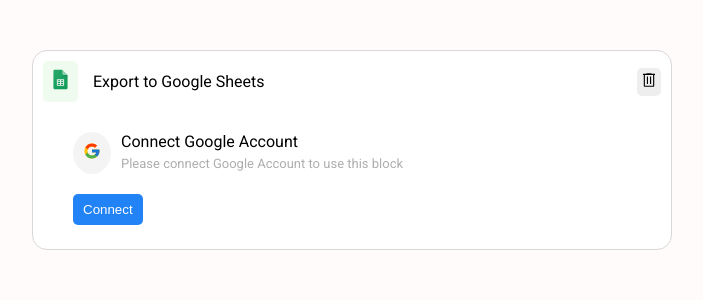
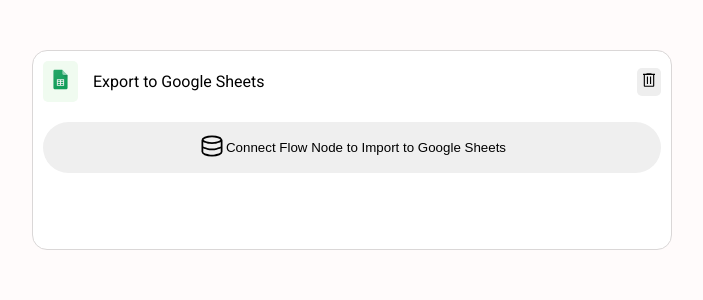
Before and after one commit to mramdanf/export-to-googlesheet, a Next.js app: page / in a window 1280 px wide. Both pictures are taken after a click on the button "Connect". Shown: the top 300 px of the page, without its empty margins (288-991 px from the left). Built offline with nearby package versions, Linux system fonts and the light colour scheme.

Commit message:
connect flow node

```diff
--- a/package.json
+++ b/package.json
@@ -12,6 +12,7 @@
     "@types/node": "20.4.6",
     "@types/react": "18.2.18",
     "@types/react-dom": "18.2.7",
+    "classnames": "^2.3.2",
     "eslint": "8.46.0",
     "eslint-config-next": "13.4.12",
     "next": "13.4.12",
--- a/src/components/button.module.css
+++ /dev/null
@@ -1,7 +0,0 @@
-.button {
-  background-color: #2183f6;
-  border-radius: 5px;
-  color: white;
-  padding: 8px 10px;
-  border: none;
-}
--- a/src/components/button.tsx
+++ /dev/null
@@ -1,7 +0,0 @@
-import classes from './button.module.css';
-
-function Button({ children }: { children: string }) {
-  return <button className={classes.button}>{children}</button>;
-}
-
-export default Button;
--- /dev/null
+++ b/src/components/button/button.module.css
@@ -0,0 +1,28 @@
+.buttonDefault {
+  background-color: #2183f6;
+  border-radius: 5px;
+  color: white;
+  padding: 8px 10px;
+  border: none;
+}
+
+.button {
+  width: 100%;
+  margin-top: 20px;
+  padding: 10px 0;
+  border-radius: 50px;
+  border: none;
+}
+
+.buttonPrimary {
+  background-color: #2183f6;
+  border-radius: 5px;
+  color: white;
+  padding: 8px 10px;
+  border: none;
+}
+
+.buttonPrimary:hover,
+.buttonDefault:hover {
+  cursor: pointer;
+}
--- /dev/null
+++ b/src/components/button/button.tsx
@@ -0,0 +1,28 @@
+import React from 'react';
+import cx from 'classnames';
+import classes from './button.module.css';
+
+interface CustomButtonProps
+  extends React.DetailedHTMLProps<
+    React.ButtonHTMLAttributes<HTMLButtonElement>,
+    HTMLButtonElement
+  > {
+  category?: 'primary' | 'default';
+}
+
+function Button({ children, category, ...rest }: CustomButtonProps) {
+  return (
+    <button
+      className={cx(
+        {
+          [classes.buttonPrimary]: category === 'primary'
+        },
+        rest.className
+      )}
+      {...rest}>
+      {children}
+    </button>
+  );
+}
+
+export default Button;
--- /dev/null
+++ b/src/components/connect-flow-node.module.css
@@ -0,0 +1,17 @@
+.button {
+  width: 100%;
+  margin-top: 20px;
+  padding: 10px 0;
+  border-radius: 50px;
+  border: none;
+}
+
+.button:hover {
+  cursor: pointer;
+}
+
+.buttonContent {
+  display: flex;
+  align-items: center;
+  justify-content: center;
+}
--- a/src/components/connect-flow-node.tsx
+++ b/src/components/connect-flow-node.tsx
@@ -1,5 +1,20 @@
-function ConnectFlowNode() {
-  return <p>Connect flow node</p>;
+import Button from './button/button';
+import classes from './connect-flow-node.module.css';
+import DatabaseIcon from './icons/database-icon';
+import { Content } from '@/types/app';
+
+type ConnectFlowNodeProps = {
+  onSetCurrContent: (val: Content) => void;
+};
+
+function ConnectFlowNode(props: ConnectFlowNodeProps) {
+  return (
+    <Button className={classes.button}>
+      <div className={classes.buttonContent}>
+        <DatabaseIcon /> Connect Flow Node to Import to Google Sheets
+      </div>
+    </Button>
+  );
 }
 
 export default ConnectFlowNode;
--- a/src/components/connect-to-google-account.tsx
+++ b/src/components/connect-to-google-account.tsx
@@ -1,9 +1,14 @@
 import GoogleLogoIcon from './icons/google-logo-icon';
 
 import classes from './connect-to-google-account.module.css';
-import Button from './button';
+import Button from './button/button';
+import { Content } from '@/types/app';
 
-function ConnectToGoogleAccount() {
+type ConnectToGoogleAccountProps = {
+  onSetCurrContent: (val: Content) => void;
+};
+
+function ConnectToGoogleAccount(props: ConnectToGoogleAccountProps) {
   return (
     <div className={classes.wrapper}>
       <div className={classes.description}>
@@ -13,7 +18,9 @@
           <p>Please connect Google Account to use this block</p>
         </div>
       </div>
-      <Button>Connect</Button>
+      <Button category="primary" onClick={() => props.onSetCurrContent('connect-flow-node')}>
+        Connect
+      </Button>
     </div>
   );
 }
--- /dev/null
+++ b/src/components/icons/database-icon.tsx
@@ -0,0 +1,20 @@
+function DatabaseIcon() {
+  const minus = 20;
+  const dimension = {
+    height: 48 - minus,
+    width: 48 - minus
+  };
+  return (
+    <div>
+      <svg
+        xmlns="http://www.w3.org/2000/svg"
+        viewBox="0 -960 960 960"
+        height={dimension.height}
+        width={dimension.width}>
+        <path d="M480-120q-151 0-255.5-46.5T120-280v-400q0-66 105.5-113T480-840q149 0 254.5 47T840-680v400q0 67-104.5 113.5T480-120Zm0-488q86 0 176.5-26.5T773-694q-27-32-117.5-59T480-780q-88 0-177 26t-117 60q28 35 116 60.5T480-608Zm-1 214q42 0 84-4.5t80.5-13.5q38.5-9 73.5-22t63-29v-155q-29 16-64 29t-74 22q-39 9-80 14t-83 5q-42 0-84-5t-80.5-14q-38.5-9-73-22T180-618v155q27 16 61 29t72.5 22q38.5 9 80.5 13.5t85 4.5Zm1 214q48 0 99-8.5t93.5-22.5q42.5-14 72-31t35.5-35v-125q-28 16-63 28.5T643.5-352q-38.5 9-80 13.5T479-334q-43 0-85-4.5T313.5-352q-38.5-9-72.5-21.5T180-402v126q5 17 34 34.5t72 31q43 13.5 94 22t100 8.5Z" />
+      </svg>
+    </div>
+  );
+}
+
+export default DatabaseIcon;
--- a/src/components/main-card.tsx
+++ b/src/components/main-card.tsx
@@ -1,9 +1,14 @@
+import { useState } from 'react';
 import ConnectToGoogleAccount from './connect-to-google-account';
 import DeleteIcon from './icons/delete-icon';
 import GSheetIcon from './icons/gsheet-icon';
 import classes from './main-card.module.css';
+import ConnectFlowNode from './connect-flow-node';
+import { Content } from '@/types/app';
+import FileChooser from './file-chooser';
 
 function MainCard() {
+  const [currContent, setCurrContent] = useState<Content>('connect-google');
   return (
     <div className={classes.card}>
       <div className={classes.cardHeader}>
@@ -13,7 +18,11 @@
           <DeleteIcon />
         </div>
       </div>
-      <ConnectToGoogleAccount />
+      {currContent === 'connect-google' && (
+        <ConnectToGoogleAccount onSetCurrContent={setCurrContent} />
+      )}
+      {currContent === 'connect-flow-node' && <ConnectFlowNode onSetCurrContent={setCurrContent} />}
+      {currContent === 'file-chooser' && <FileChooser />}
     </div>
   );
 }
--- /dev/null
+++ b/src/types/app.ts
@@ -0,0 +1 @@
+export type Content = 'connect-google' | 'connect-flow-node' | 'file-chooser';
```
Also changed, not shown: .eslintrc.json, 1 other file (tests, documents, lock files or other folders).
